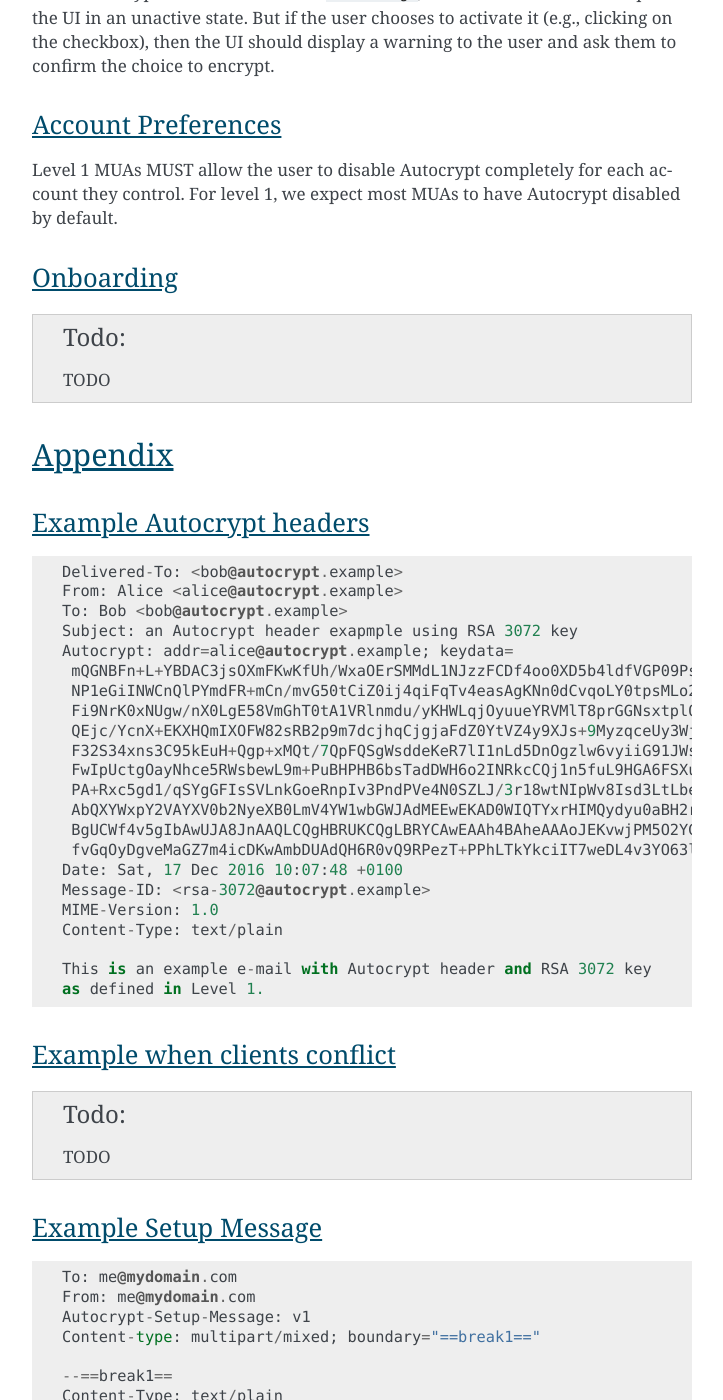
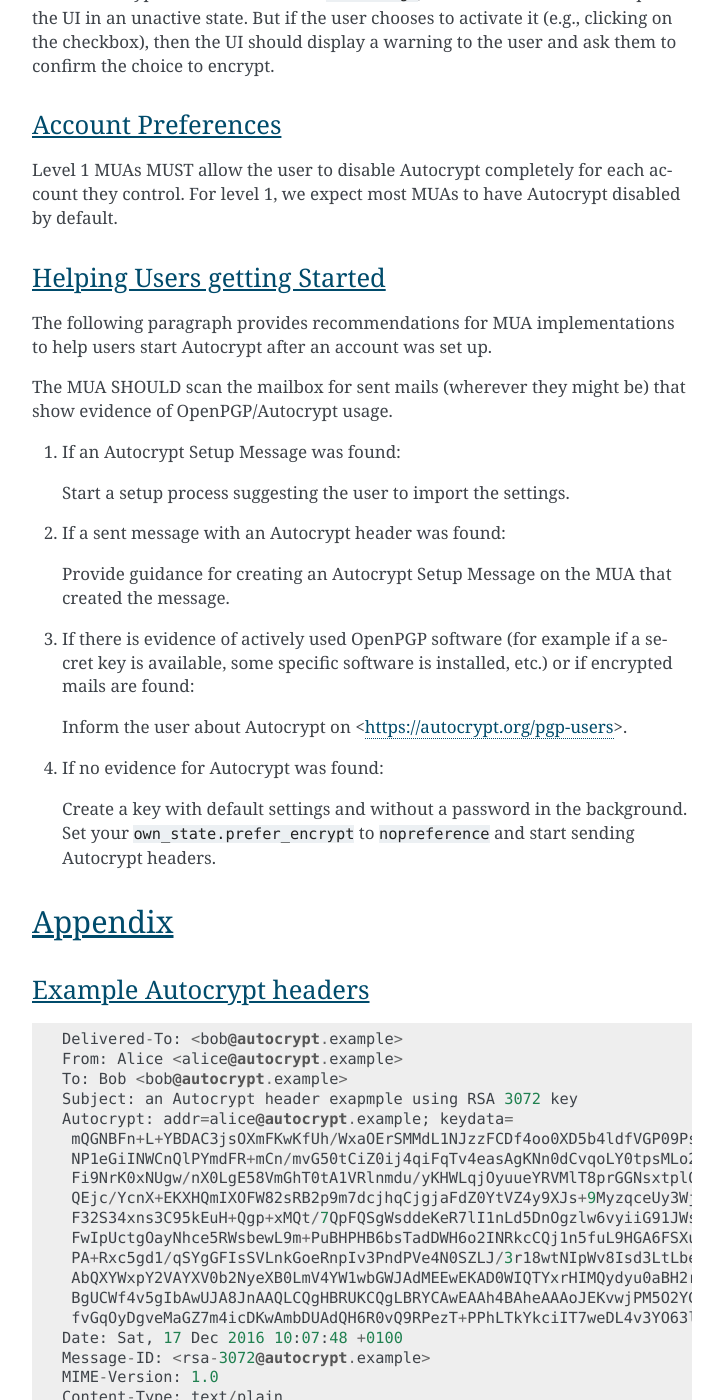
Before and after one commit to autocrypt/autocrypt, a Sphinx documentation site: the page built from doc/level1.rst, in a window 1280 px wide and 1400 px high, scrolled down 18369 px. Shown: the whole window, without its empty margins (388-1111 px from the left). Built offline with Sphinx 7.4.7, drawn with Linux system fonts in a browser that asks for light colours; some of the changed text lies outside the part shown.

Commit message:
added section for Onboarding (now called Helping Users getting Started)

```diff
--- a/doc/level1.rst
+++ b/doc/level1.rst
@@ -878,12 +878,43 @@ Level 1 MUAs MUST allow the user to disable Autocrypt completely for
 each account they control.  For level 1, we expect most MUAs to have
 Autocrypt disabled by default.
 
-Onboarding
-++++++++++
 
-.. todo::
+Helping Users getting Started
++++++++++++++++++++++++++++++
 
-   TODO
+The following paragraph provides recommendations for MUA
+implementations to help users start Autocrypt after an
+account was set up.
+
+The MUA SHOULD scan the mailbox for sent mails (wherever
+they might be) that show evidence of OpenPGP/Autocrypt
+usage.
+
+
+1. If an Autocrypt Setup Message was found:
+
+   Start a setup process suggesting the user to import the
+   settings.
+
+2. If a sent message with an Autocrypt header was found:
+
+   Provide guidance for creating an Autocrypt Setup Message
+   on the MUA that created the message.
+
+3. If there is evidence of actively used OpenPGP software
+   (for example if a secret key is available, some
+   specific software is installed, etc.) or if encrypted
+   mails are found:
+
+   Inform the user about Autocrypt on <https://autocrypt.org/pgp-users>.
+
+4. If no evidence for Autocrypt was found:
+
+   Create a key with default settings and without a password
+   in the background. Set your ``own_state.prefer_encrypt`` to
+   ``nopreference`` and start sending Autocrypt headers.
+
+
 
 Appendix
 --------
```
